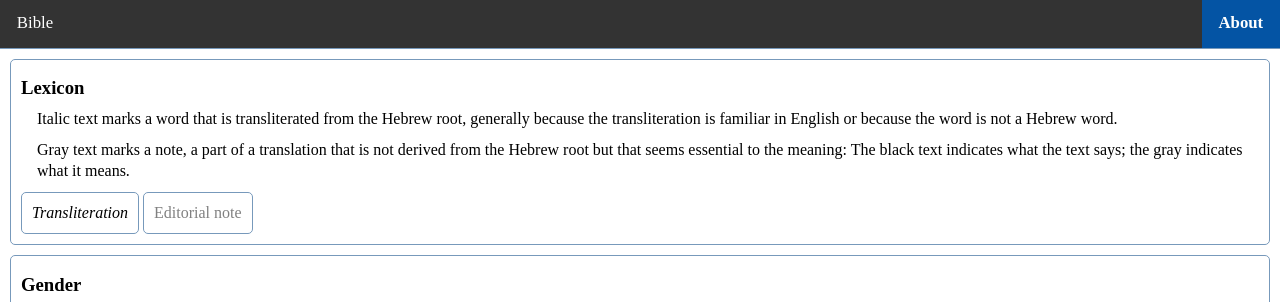
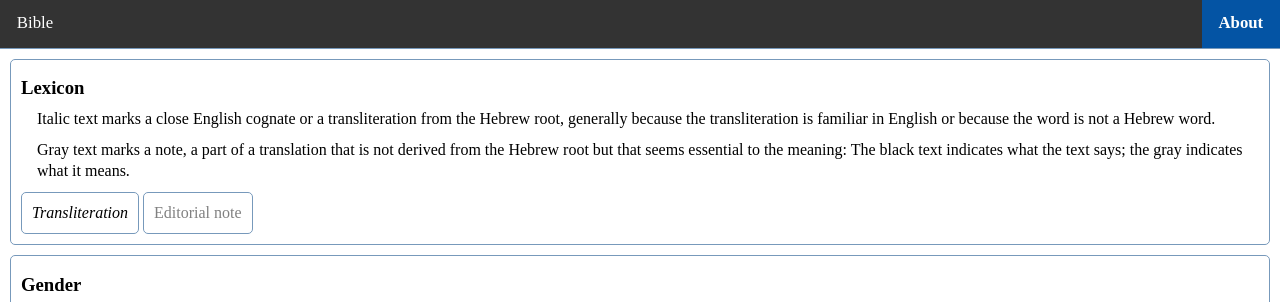
Before and after one commit to gfassero/HIERO, a Jekyll site: the page read/key.html, which Jekyll copies as it is, in a window 1280 px wide. Shown: the top 302 px of the page. Built offline with Jekyll 4.4.1, drawn with Linux system fonts in a browser that asks for light colours.

Commit message:
Add cognates to documentation

```diff
--- a/read/key.html
+++ b/read/key.html
@@ -104,8 +104,8 @@ div.clicked  {background-color: var(--darkbg);}
 <div class="panel" id="key">
 
 <div><h3>Lexicon</h3>
-<p>Italic text marks a word that is transliterated from the Hebrew root, generally because the transliteration is familiar in English
-or because the word is not a Hebrew word.</p>
+<p>Italic text marks a close English cognate or a transliteration from the Hebrew root, generally because the transliteration is
+familiar in English or because the word is not a Hebrew word.</p>
 <p>Gray text marks a note, a part of a translation that is not derived from the Hebrew root but that seems essential to the meaning:
 The black text indicates what the text says; the gray indicates what it means.</p>
 <div id="i" class="focusable-div i"><i>Transliteration</i></div>
```
Also changed, not shown: lexicon.md (+1 -1 lines), reading.md (+1 -1 lines), technical.md (+1 -1 lines).
